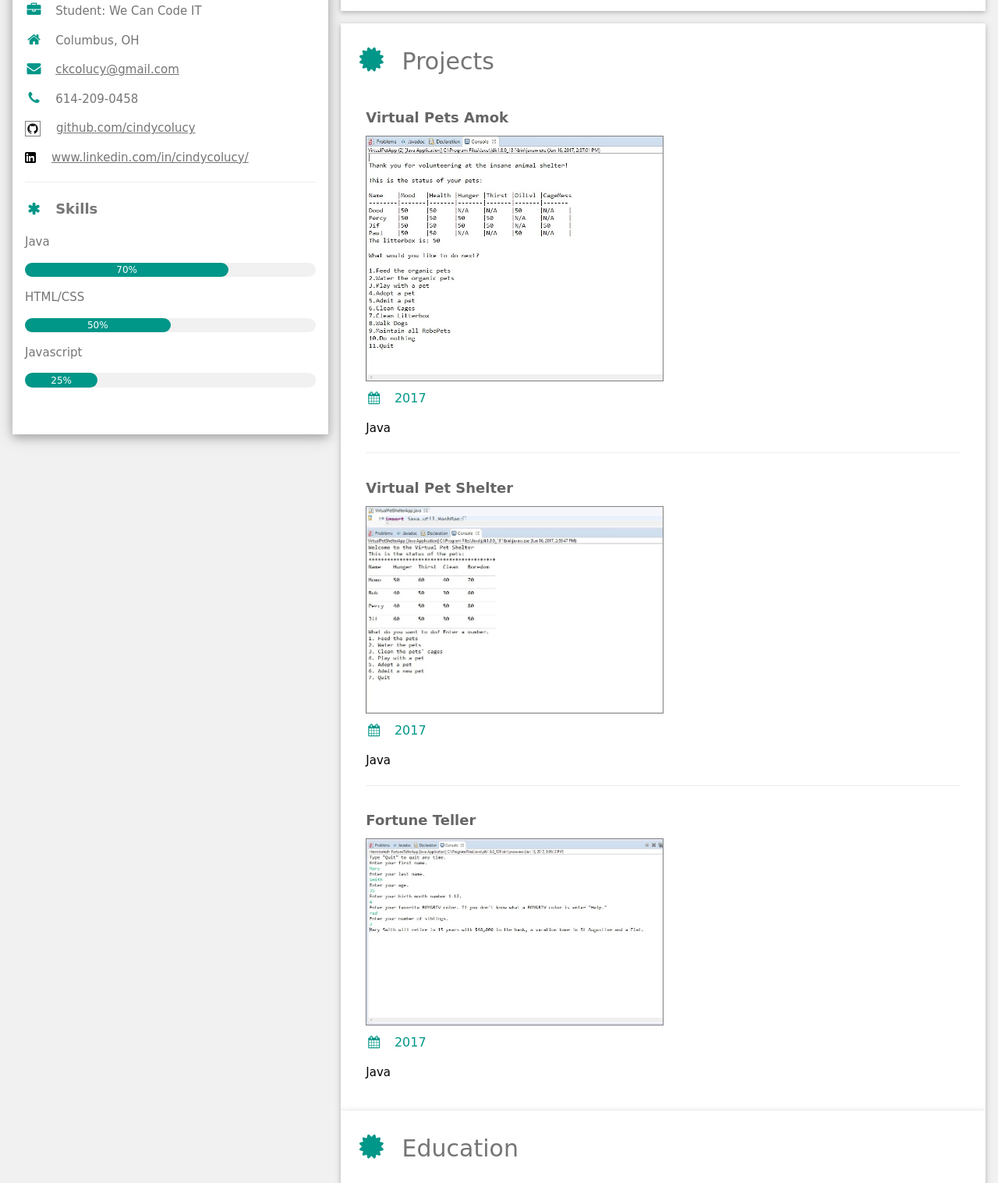
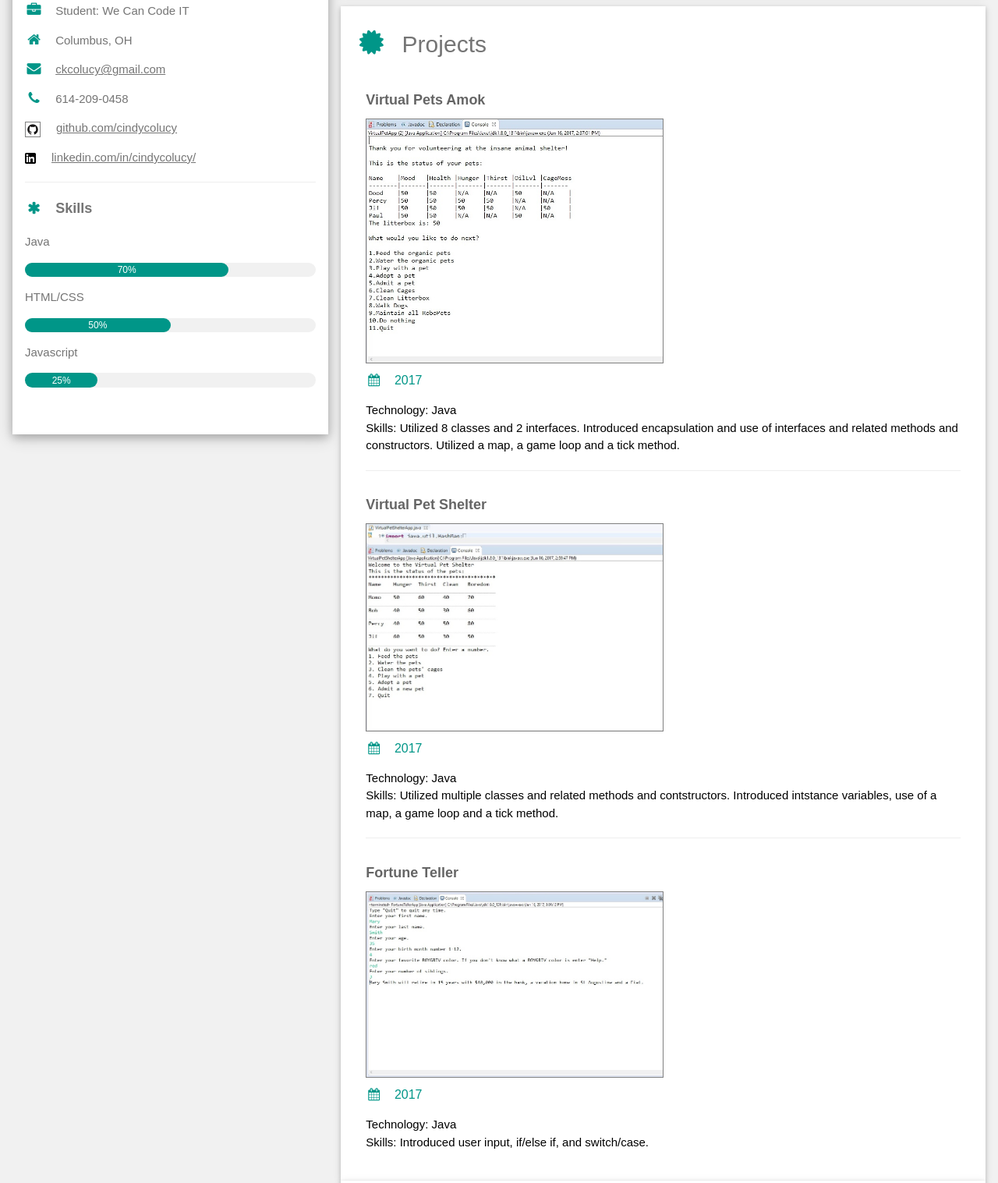
Before and after one commit to cindycolucy/cindycolucy.github.io, a plain HTML site: page index.html in a window 1280 px wide. Shown: the part 433-1950 px from the top of the page at 78% size. Drawn offline with nearby package versions, Linux system fonts and the light colour scheme.

Commit message:
Cindy Colucy Portfolio 4

```diff
--- a/CSS/Style.css
+++ b/CSS/Style.css
@@ -1,5 +1,5 @@
 
-html,body,h1,h2,h3,h4,h5,h6 {font-family: 'Handlee', cursive;}
+html,body,h1,h2,h3,h4,h5,h6 {font-family: 'Bubbler One', sans-serif;}
 
 ul {background-color: teal;}
 
@@ -15,16 +15,17 @@ nav ul li a:hover{
 	color: cyan;
 }
 
-.Amok img { width: 50%;
-	border-style: solid;
-    border-color: gray;
-	border-width: .5px;}
+.Amok img { width: 50%;}
+.Amok img {border: .5px solid gray;}
+.Amok img:hover {border: .5px solid cyan;}
 
-.Shelter img { width: 50%;
-	border: .5px solid gray;}
+.Shelter img { width: 50%;}
+.Shelter img {border: .5px solid gray;}
+.Shelter img:hover {border: .5px solid cyan;}
 
-.Fortune img { width: 50%;
-	border: .5px solid gray;}
+.Fortune img { width: 50%;}
+.Fortune img {border: .5px solid gray;}
+.Fortune img:hover {border: .5px solid cyan;}
 
 .github img {height: 20px;
 	border: .5px solid gray;}
--- a/index.html
+++ b/index.html
@@ -34,7 +34,7 @@
 								<p>
 								<em class="fa fa-phone fa-fw w3-margin-right w3-large w3-text-teal"></em>614-209-0458</p>
 								<p class="github"> <img src="GitHub-Mark.png" alt="GitHub"><a href="https://github.com/cindycolucy">github.com/cindycolucy</a></p>
-								<p class="linkedin"> <img src="In-Black-14px.png" alt="LinkedIn"><a href="https://www.linkedin.com/in/cindycolucy/">www.linkedin.com/in/cindycolucy/</a></p>
+								<p class="linkedin"> <img src="In-Black-14px.png" alt="LinkedIn"><a href="https://www.linkedin.com/in/cindycolucy/">linkedin.com/in/cindycolucy/</a></p>
 								<hr>
 								<p class="w3-large"><b><em class="fa fa-asterisk fa-fw w3-margin-right w3-text-teal"></em>Skills</b></p>
 								<p>Java</p>
@@ -94,7 +94,9 @@
 										<h5 class="w3-opacity"><b>Virtual Pets Amok</b></h5>
 										<a class="Amok" href="https://github.com/cindycolucy/virtual-pets-amok" target="_blank"><img src="Amok.jpg" alt="Virtual Pets Amok"/></a>
 										<h6 class="w3-text-teal"><em class="fa fa-calendar fa-fw w3-margin-right"></em>2017</h6>
-										<p>Java</p>
+										<p>Technology: Java<br>
+										Skills: Utilized 8 classes and 2 interfaces. Introduced encapsulation and use of interfaces and related methods and constructors. Utilized a map, a game loop and a tick method.
+										</p>
 										<hr>
 									</div>
 								</article>
@@ -103,7 +105,9 @@
 										<h5 class="w3-opacity"><b>Virtual Pet Shelter</b></h5>
 										<a class="Shelter" href="https://github.com/cindycolucy/virtual-pet-shelter" target="_blank"><img src="Shelter.jpg" alt="Virtual Pet Shelter"/></a>
 										<h6 class="w3-text-teal"><em class="fa fa-calendar fa-fw w3-margin-right"></em>2017</h6>
-										<p>Java</p>
+										<p>Technology: Java<br>
+										Skills: Utilized multiple classes and related methods and contstructors. Introduced intstance variables, use of a map, a game loop and a tick method.
+										</p>
 										<hr>
 									</div>
 								</article>
@@ -112,7 +116,9 @@
 										<h5 class="w3-opacity"><b>Fortune Teller</b></h5>
 										<a class="Fortune" href="https://github.com/cindycolucy/fortune-teller" target="_blank"><img src="Fortune.jpg" alt="Fortune Teller"/></a>
 										<h6 class="w3-text-teal"><em class="fa fa-calendar fa-fw w3-margin-right"></em>2017</h6>
-										<p>Java</p><br>
+										<p>Technology: Java<br>
+										Skills: Introduced user input, if/else if, and switch/case.
+										</p><br>
 									</div>
 									</article>
 							</div>
```
